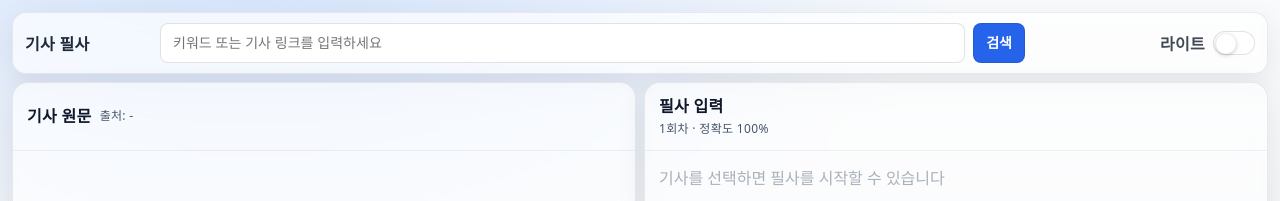
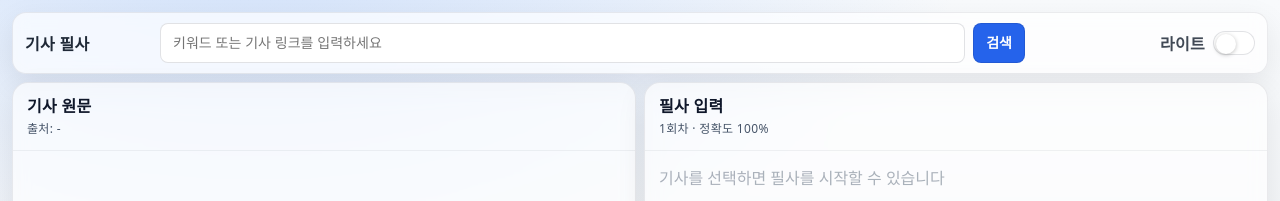
Before and after one commit to Walpin007/article-typing-app, a React (Vite) app: page / in a window 1280 px wide. Shown: the top 201 px of the page. Built offline with nearby package versions, Linux system fonts and the light colour scheme.

Commit message:
fix: 출처 2줄 수정

```diff
--- a/src/index.css
+++ b/src/index.css
@@ -265,11 +265,12 @@ button[disabled]{ opacity:.6; cursor:not-allowed; }
 
 /* =============== TYPING HEADER =============== */
 
-.typingHeader {
+.pane > header.typingHeader {
+  display: flex;
   flex-direction: column;
-  align-items: flex-start !important;
+  align-items: flex-start;
   justify-content: center;
-  gap: 4px !important;
+  gap: 4px;
 }
 
 .typingHeaderTitle {
@@ -284,6 +285,15 @@ button[disabled]{ opacity:.6; cursor:not-allowed; }
   font-weight: 400;
   line-height: 1.4;
   color: var(--text-muted);
+}
+
+/* 기사 원문 헤더 - 제목 / 출처를 반드시 2줄 배치 */
+.pane > header.articleHeader {
+  display: flex;
+  flex-direction: column;
+  align-items: flex-start;
+  justify-content: center;
+  gap: 4px;
 }
 
 .articleHeaderTitle {
```
